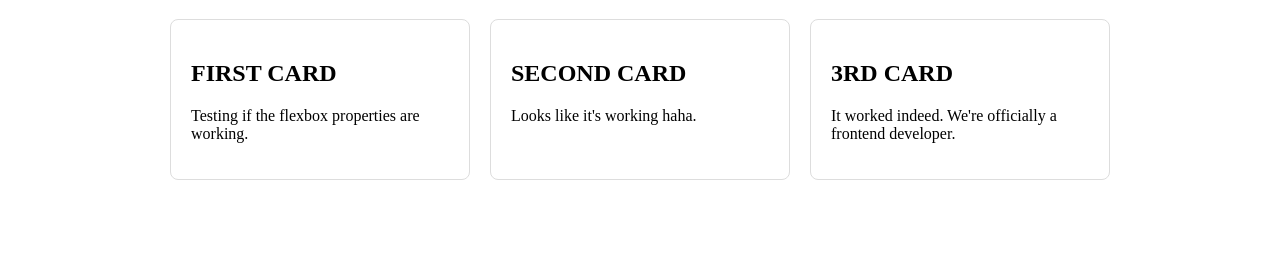
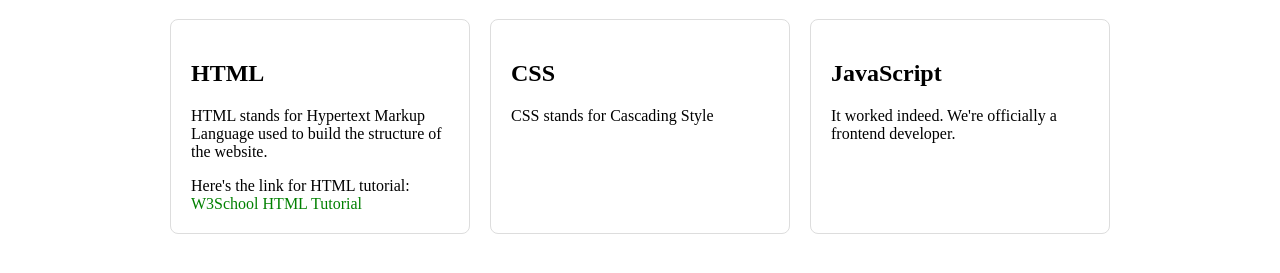
Before and after one commit to andreibasilio-developer/WebTech, a plain HTML site: page css-laboratory/lab5.html in a window 1280 px wide. Shown: the part 61-334 px from the top of the page. Drawn offline with Linux system fonts and the light colour scheme.

Commit message:
Added html topic on div card with its description and link.

```diff
--- a/css-laboratory/lab5.html
+++ b/css-laboratory/lab5.html
@@ -10,15 +10,17 @@
     <h1>PRACTICING FLEXBOX CSS USING DIV CARDS.</h1>
     <div class="card-container">
         <div class="card">
-            <h2>FIRST CARD</h2>
-            <p>Testing if the flexbox properties are working.</p>
+            <h2>HTML</h2>
+            <p>HTML stands for Hypertext Markup Language used to build the structure of the website.</p>
+            Here's the link for HTML tutorial:
+            <a href="https://www.w3schools.com/html/">W3School HTML Tutorial</a>
         </div>
         <div class="card">
-            <h2>SECOND CARD</h2>
-            <p>Looks like it's working haha.</p>
+            <h2>CSS</h2>
+            <p>CSS stands for Cascading Style</p>
         </div>
         <div class="card">
-            <h2>3RD CARD</h2>
+            <h2>JavaScript</h2>
             <p>It worked indeed. We're officially a frontend developer.</p>
         </div>
     </div>
--- a/css-laboratory/style4.css
+++ b/css-laboratory/style4.css
@@ -16,3 +16,7 @@
     border: 1px solid #dddddd;
     border-radius: 8px;
 }
+a {
+    color: green;
+    text-decoration: none;
+}
```
